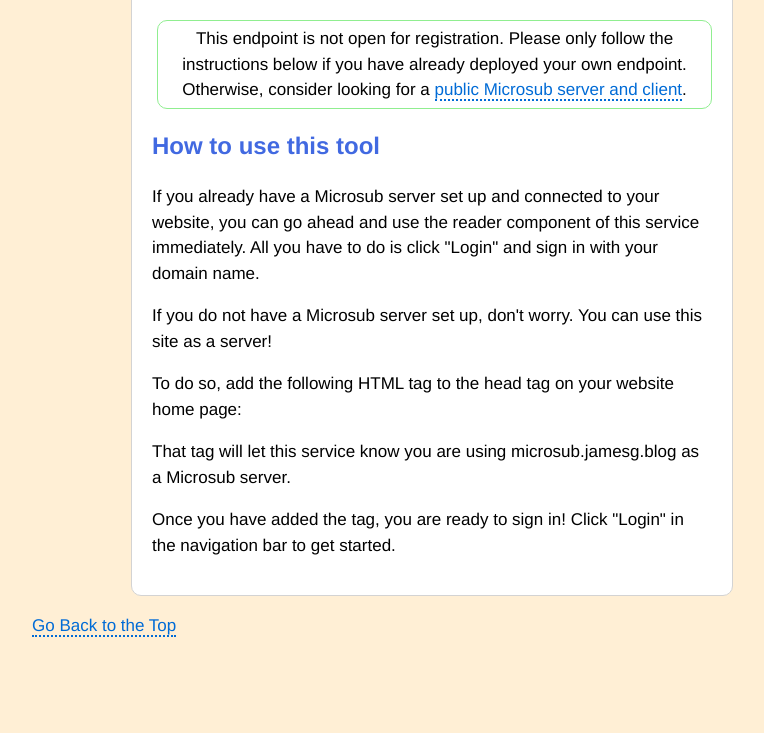
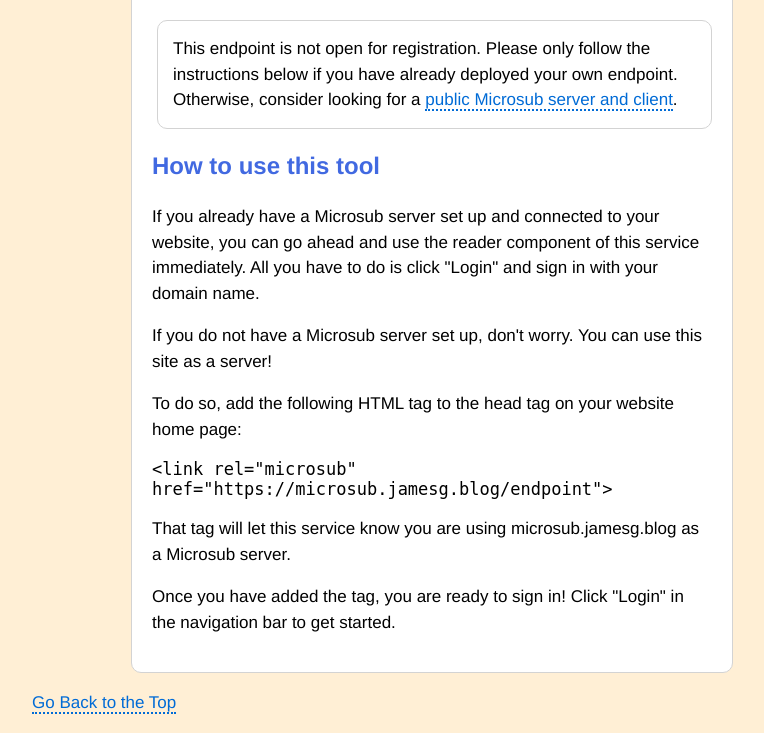
Before and after one commit to capjamesg/cinnamon, a Flask app: template templates/setup.html in a window 1280 px wide. Shown: the part 607-1340 px from the top of the page, without its empty margins (208-972 px from the left). Before the commit the page ends 1244 px from the top, so only its background shows below. Run offline with Flask 2, Linux system fonts and the light colour scheme; the template is opened without the code that fills it, so the values that code supplies are empty; the visitor is signed in with stand-in values (Sample User, id 1); parts of the project's set-up code (start-up, migrations or seed data) failed here and were passed over.

Commit message:
update setup page, add feed.png file for docs

```diff
--- a/client.py
+++ b/client.py
@@ -179,8 +179,6 @@ def search_feed():
         "query": query,
     }
 
-    print(channel_id)
-
     microsub_req = requests.post(session.get("server_url"), data=data, headers=headers)
 
     feeds = requests.get(session.get("server_url") + "?action=follow&channel={}".format(channel_id), headers=headers).json()
--- a/main.py
+++ b/main.py
@@ -299,7 +299,7 @@ def modify_channel(id):
         feeds = cursor.execute("SELECT * FROM following WHERE channel = ?", (id,)).fetchall()
 
         if channel:
-            return render_template("server/channel.html", title="Channel | Microsub Dashboard", channel=channel, feeds=feeds)
+            return render_template("server/modify_channel.html", title="Modify {} Channel | Microsub Dashboard".format(channel), channel=channel, feeds=feeds)
         else:
             flash("The channel you were looking for could not be found.")
             return redirect("/reader/all")
--- a/static/styles.css
+++ b/static/styles.css
@@ -224,6 +224,14 @@ button:focus > a {
 	float: right;
 	padding-left: 10px;
 }
+.notice {
+	padding: 15px;
+	margin-left: 5px;
+	border-radius: 10px;
+	border: 1px solid lightgrey;
+	text-align: left;
+	background-color: white;
+}
 
 a:hover {
 	color: #0000CD;
@@ -368,7 +376,7 @@ ol {
 	border: 1px solid lightgrey;
 }
 .notification {
-	padding: 5px;
+	padding: 15px;
 	margin-left: 5px;
 	border-radius: 10px;
 	border: 1px solid lightgreen;
--- a/templates/setup.html
+++ b/templates/setup.html
@@ -11,12 +11,12 @@
     <img src="https://jamesg.blog/assets/coffeeshop.jpg" height="100" width="100" class="u-logo" alt="James sitting in a coffee shop, happily staring at a cup of coffee.">
     <h1>Microsub Endpoint Setup Instructions</h1>
     <p>This Microsub endpoint is run by {{ config.ME }}.</p>
-    <p class="notification">This endpoint is not open for registration. Please only follow the instructions below if you have already deployed your own endpoint. Otherwise, consider looking for a <a href="https://indieweb.org/Microsub">public Microsub server and client</a>.</p>
+    <p class="notice">This endpoint is not open for registration. Please only follow the instructions below if you have already deployed your own endpoint. Otherwise, consider looking for a <a href="https://indieweb.org/Microsub">public Microsub server and client</a>.</p>
     <h2>How to use this tool</h2>
     <p>If you already have a Microsub server set up and connected to your website, you can go ahead and use the reader component of this service immediately. All you have to do is click "Login" and sign in with your domain name.</p>
     <p>If you do not have a Microsub server set up, don't worry. You can use this site as a server!</p>
     <p>To do so, add the following HTML tag to the head tag on your website home page:</p>
-    <code><link rel="microsub" href="https://microsub.jamesg.blog/endpoint"></code>
+    <code>&lt;link rel="microsub" href="https://microsub.jamesg.blog/endpoint"&gt;</code>
     <p>That tag will let this service know you are using microsub.jamesg.blog as a Microsub server.</p>
     <p>Once you have added the tag, you are ready to sign in! Click "Login" in the navigation bar to get started.</p>
 </section>
```
Also changed, not shown: feed.png (added).
